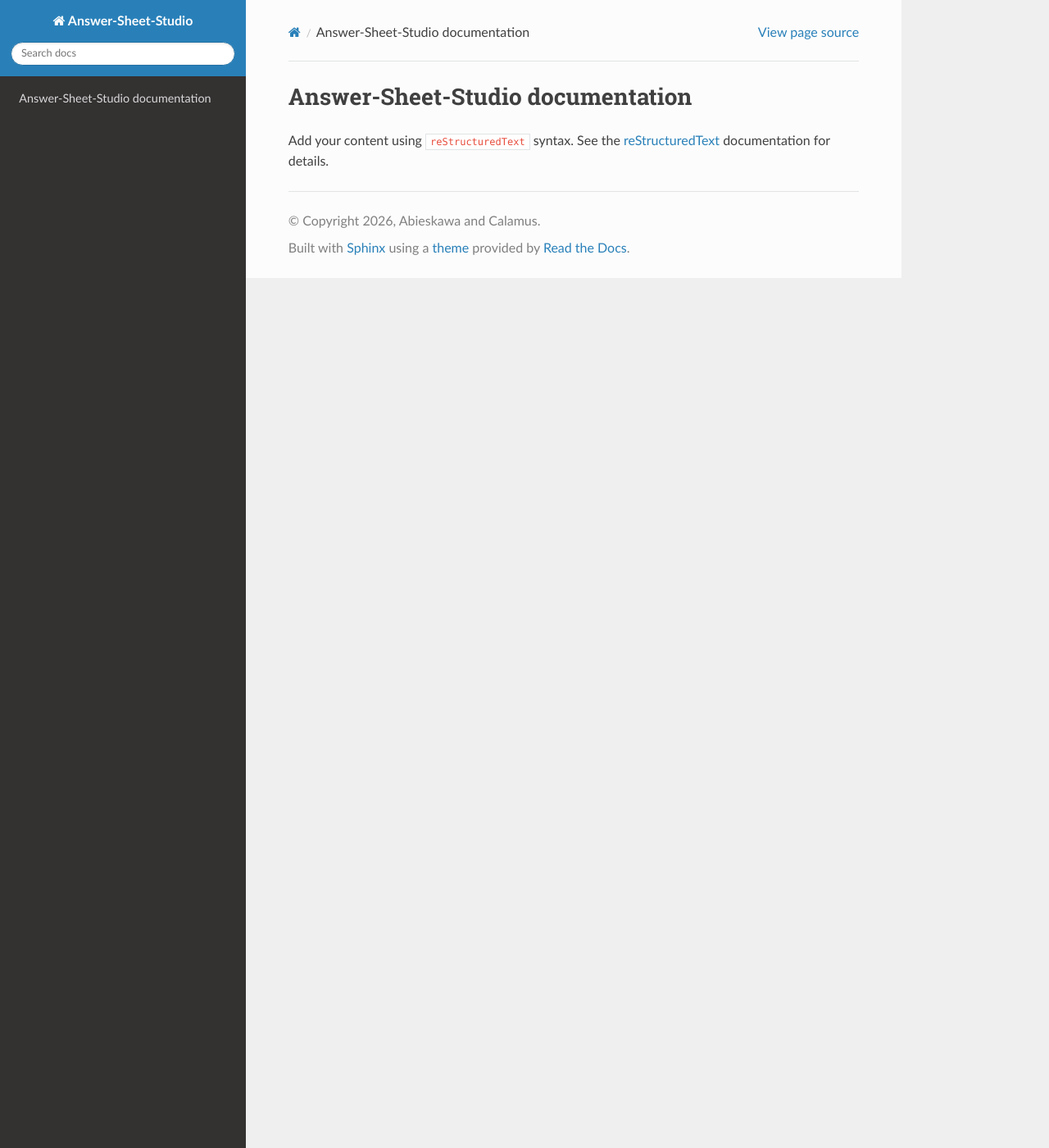
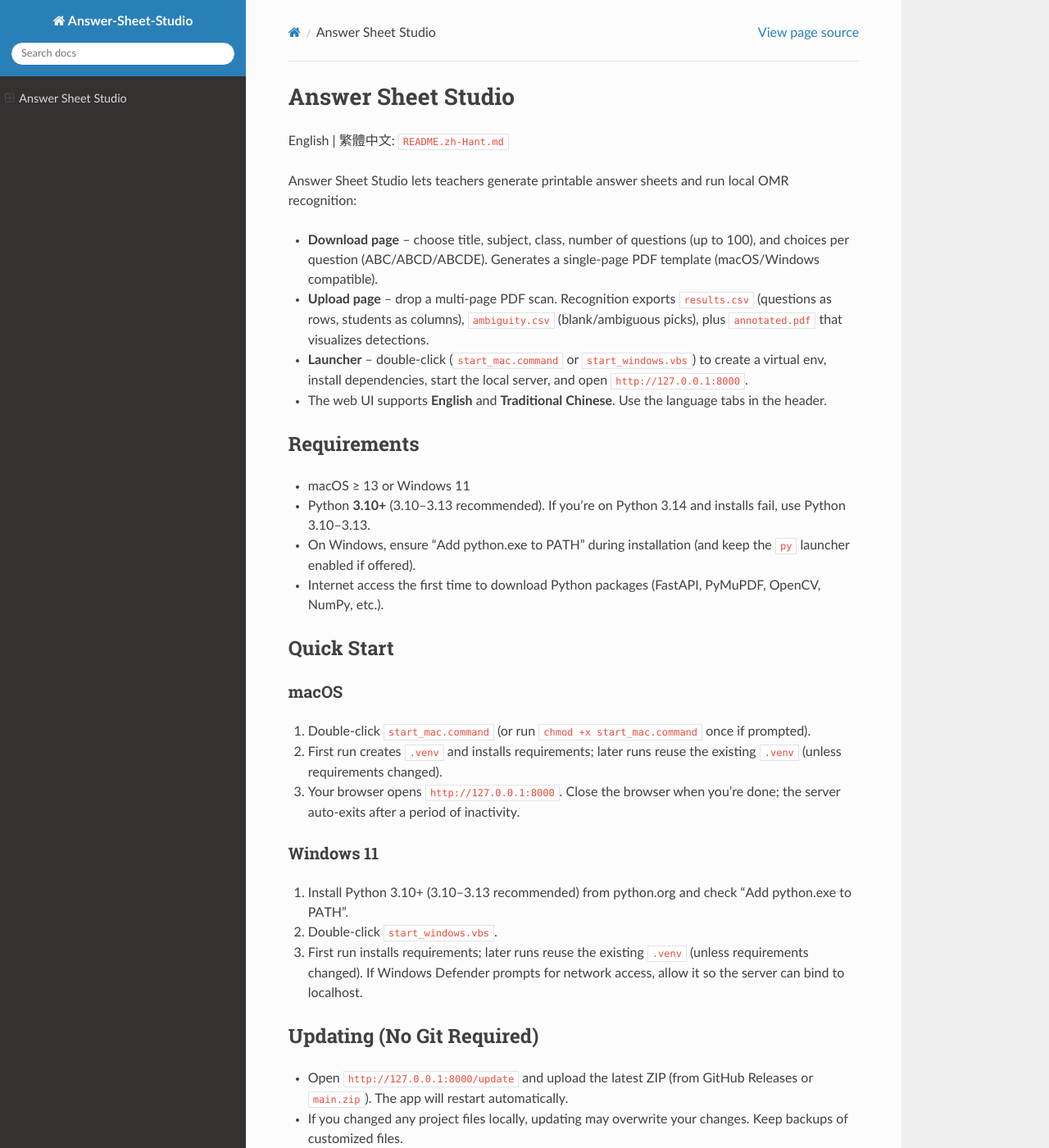
Before and after one commit to Abieskawa/answer-sheet-studio, a Sphinx documentation site: the page built from source/index.rst, in a window 1280 px wide and 1400 px high. Shown: the whole window at 82% size. Built offline with Sphinx 7.4.7 and the Read the Docs theme 3.1.0, drawn with Linux system fonts in a browser that asks for light colours; some of the changed text lies outside the part shown.

Commit message:
Add ReadTheDoc.

```diff
--- a/source/index.rst
+++ b/source/index.rst
@@ -1,16 +1,85 @@
-.. Answer-Sheet-Studio documentation master file, created by
-   sphinx-quickstart on Sat Jan 10 23:47:01 2026.
-   You can adapt this file completely to your liking, but it should at least
-   contain the root `toctree` directive.
+Answer Sheet Studio
+===================
 
-Answer-Sheet-Studio documentation
-=================================
+English | 繁體中文: ``README.zh-Hant.md``
 
-Add your content using ``reStructuredText`` syntax. See the
-`reStructuredText <https://www.sphinx-doc.org/en/master/usage/restructuredtext/index.html>`_
-documentation for details.
+Answer Sheet Studio lets teachers generate printable answer sheets and run local OMR recognition:
 
+- **Download page** – choose title, subject, class, number of questions (up to 100), and choices per question (ABC/ABCD/ABCDE). Generates a single-page PDF template (macOS/Windows compatible).
+- **Upload page** – drop a multi-page PDF scan. Recognition exports ``results.csv`` (questions as rows, students as columns), ``ambiguity.csv`` (blank/ambiguous picks), plus ``annotated.pdf`` that visualizes detections.
+- **Launcher** – double-click (``start_mac.command`` or ``start_windows.vbs``) to create a virtual env, install dependencies, start the local server, and open ``http://127.0.0.1:8000``.
+- The web UI supports **English** and **Traditional Chinese**. Use the language tabs in the header.
 
-.. toctree::
-   :maxdepth: 2
-   :caption: Contents:
+Requirements
+------------
+
+- macOS ≥ 13 or Windows 11
+- Python **3.10+** (3.10–3.13 recommended). If you’re on Python 3.14 and installs fail, use Python 3.10–3.13.
+- On Windows, ensure “Add python.exe to PATH” during installation (and keep the ``py`` launcher enabled if offered).
+- Internet access the first time to download Python packages (FastAPI, PyMuPDF, OpenCV, NumPy, etc.).
+
+Quick Start
+-----------
+
+macOS
+~~~~~
+
+#. Double-click ``start_mac.command`` (or run ``chmod +x start_mac.command`` once if prompted).
+#. First run creates ``.venv`` and installs requirements; later runs reuse the existing ``.venv`` (unless requirements changed).
+#. Your browser opens ``http://127.0.0.1:8000``. Close the browser when you’re done; the server auto-exits after a period of inactivity.
+
+Windows 11
+~~~~~~~~~~
+
+#. Install Python 3.10+ (3.10–3.13 recommended) from python.org and check “Add python.exe to PATH”.
+#. Double-click ``start_windows.vbs``.
+#. First run installs requirements; later runs reuse the existing ``.venv`` (unless requirements changed). If Windows Defender prompts for network access, allow it so the server can bind to localhost.
+
+Updating (No Git Required)
+--------------------------
+
+- Open ``http://127.0.0.1:8000/update`` and upload the latest ZIP (from GitHub Releases or ``main.zip``). The app will restart automatically.
+- If you changed any project files locally, updating may overwrite your changes. Keep backups of customized files.
+
+Debug Mode
+----------
+
+- Open ``http://127.0.0.1:8000/debug`` and enter the Job ID (the folder name under ``outputs/``) to download diagnostic files (including ``ambiguity.csv``).
+
+Repository Layout
+-----------------
+
+.. code-block:: text
+
+   app/            FastAPI app (routes, templates, static)
+   omr/            Generator + recognition pipeline (ReportLab + OpenCV/PyMuPDF)
+   launcher_headless.py Headless launcher (no GUI)
+   update_worker.py Update helper (used by /update)
+   start_mac.command / start_windows.vbs  OS-specific launchers
+
+Generated files are written under ``outputs/``.
+
+Customization
+-------------
+
+- Modify ``omr/generator.py`` to adjust layout (title, subject label, footer, coordinates).
+- Update recognition thresholds or geometry in ``omr/recognizer.py`` / ``omr/config.py``.
+- Front-end templates live in ``app/templates/``.
+
+Troubleshooting
+---------------
+
+- **pip install failed** – Check the launcher log; ensure network access and Python 3.10+. If you’re on Python 3.14, try Python 3.10–3.13.
+- **Port already in use / permission denied** – The launcher checks port availability. If macOS firewall blocks Python, allow incoming connections in System Settings > Network > Firewall.
+- **Server not opening** – Use the launcher log to identify crashes; you can also run ``python run_app.py`` inside ``.venv`` manually for debugging.
+
+Packaging Notes (for double-click to run)
+-----------------------------------------
+
+If you want a distribution that does not require teachers to install Python/Git:
+
+- **Single** ``.exe`` **(recommended UX)**: build with PyInstaller or Nuitka and ship updates by replacing the ``.exe``.
+- **Portable folder**: bundle Python embeddable + the repo + a ``.bat`` launcher (unzip and run).
+- **Installer**: wrap the portable build with Inno Setup or NSIS (desktop shortcuts, uninstall, etc.).
+
+All processing stays on-device; no data leaves your computer.
```
Also changed, not shown: .readthedocs.yaml, 6 other files.
